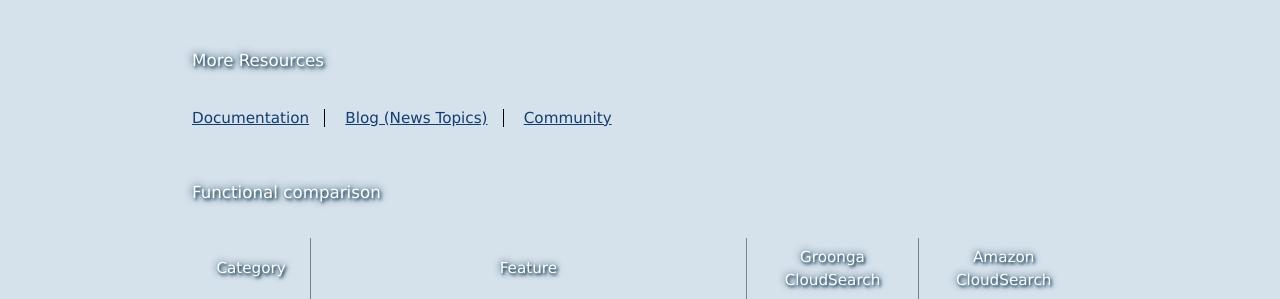
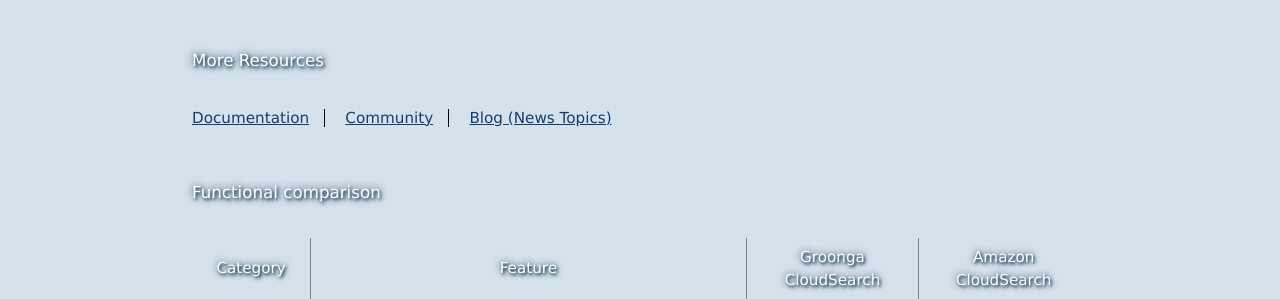
Before and after one commit to groonga/gcs.groonga.org, a Jekyll site: the page built from index.md, in a window 1280 px wide. Shown: the part 272-571 px from the top of the page. Built offline with Jekyll 4.4.1, drawn with Linux system fonts in a browser that asks for light colours.

Commit message:
Use the same order for navigation in all pages

```diff
--- a/index.md
+++ b/index.md
@@ -21,8 +21,8 @@
   <h2>More Resources</h2>
   <ul>
     <li><a href="/docs/">Documentation</a></li>
+    <li><a href="/community/">Community</a></li>
     <li><a href="/blog/">Blog (News Topics)</a></li>
-    <li><a href="/community/">Community</a></li>
   </ul>
 </section>
 
```
